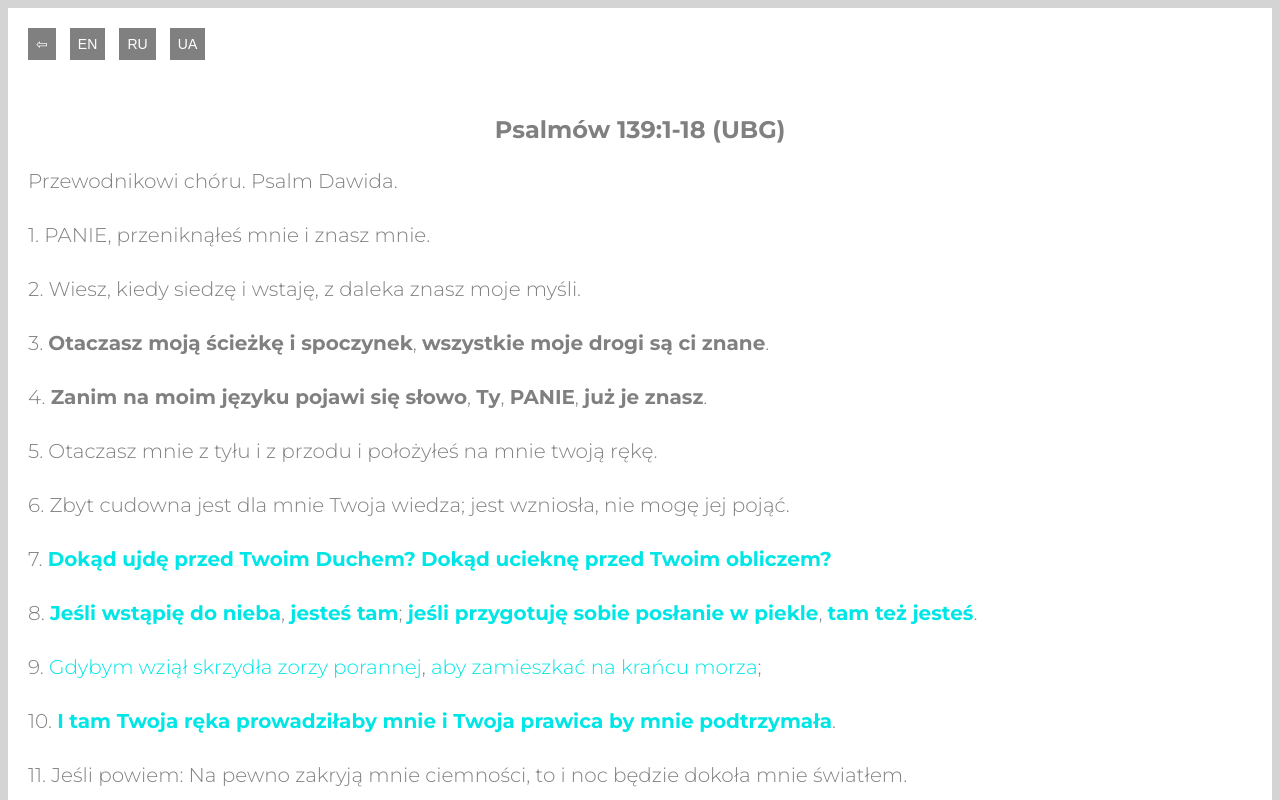
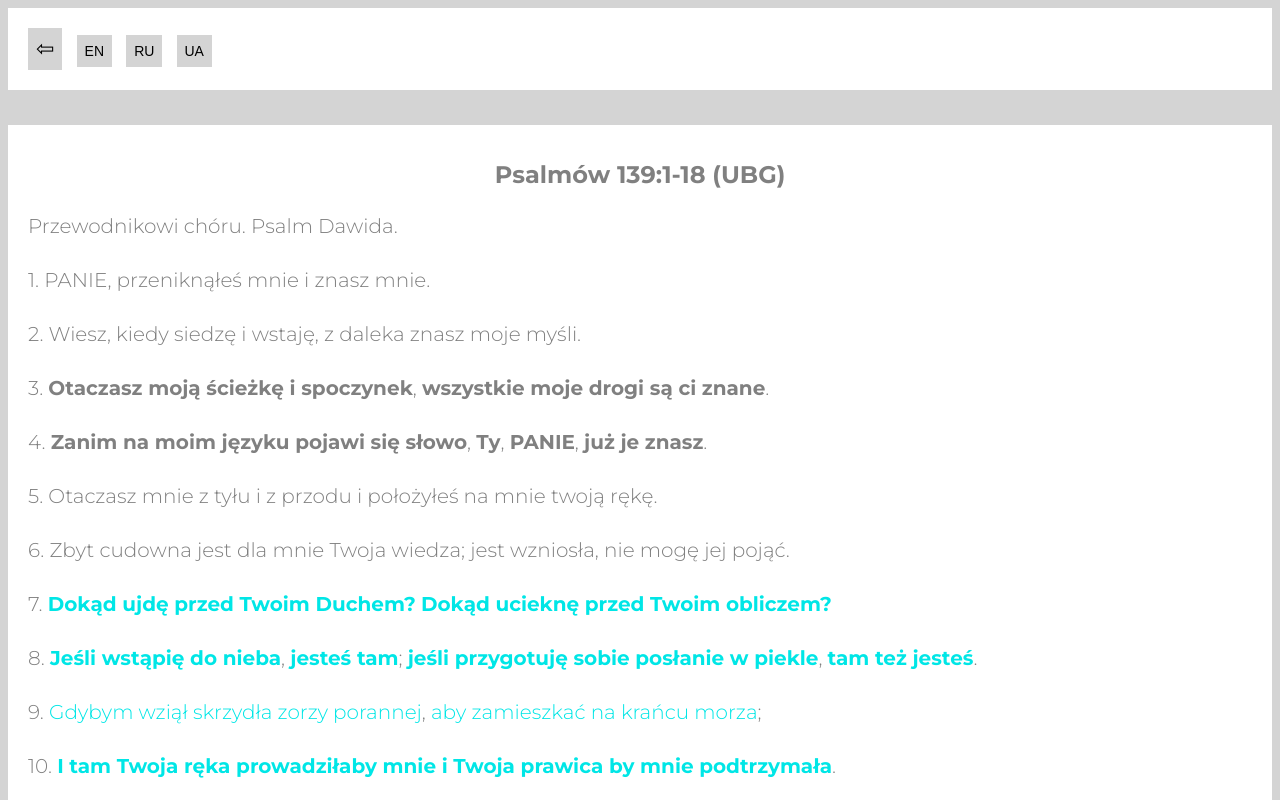
Before and after one commit to mr-front-end-dev/Bible-Verses-white-grey--PL, a plain HTML site: page index.html in a window 1280 px wide. Shown: the top 800 px of the page. Drawn offline with Linux system fonts and the light colour scheme.

Commit message:
Updated main.css

```diff
--- a/css/main.css
+++ b/css/main.css
@@ -2,6 +2,8 @@
   background-color: hsl(0, 0%, 100%);
 }
 
-.underline__color--lightgrey {
-  color:hsl(0, 0%, 83%)
+.div__underline--lightgrey {
+  width: 100%;
+  height: 35px;
+  color: hsl(0, 0%, 83%)
 }
--- a/css/section.css
+++ b/css/section.css
@@ -11,30 +11,27 @@
   padding: 5px;
 }
 
-.section__button--underscore {
-  color:hsl(0, 0%, 100%);
-  background-color: hsl(0, 0%, 50%);
+.section--bold {
+  font-weight: bold;
+}
+
+.section__button {
+  background-color: hsl(0, 0%, 83%);
   border-style: none;
   font-size: 14px;
   padding: 8px;
   margin: 5px;
-}
-
-.section--bold{
-  font-weight: bold;
-}
-
-.section__button {
-  background-color: hsl(0, 0%, 50%);
-  border-style: none;
-  font-size: 14px;
-  padding: 8px;
-  margin: 5px;
+  cursor: context-menu;
 }
 
 .section__button--link {
-  color: hsl(0, 0%, 100%);
+  color: hsl(0, 0%, 0%);
   text-decoration: none;
+  cursor: context-menu;
+}
+
+.section__button--size {
+  font-size: 22px;
 }
 
 .section__video--paragraph {
@@ -62,5 +59,5 @@
 }
 
 .section--color--aqua {
-  color: hsl(180, 100%, 45%);
+  color:hsl(180, 100%, 45%);
 }
```
